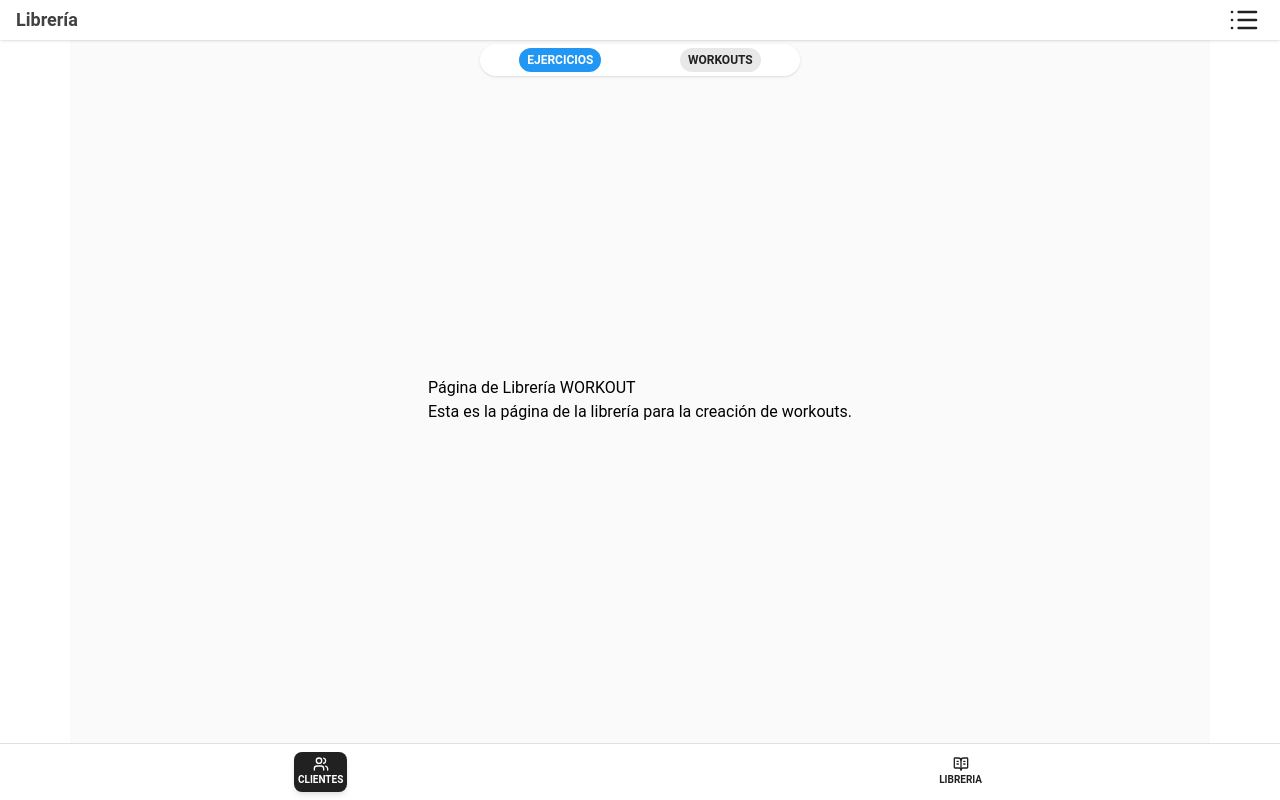
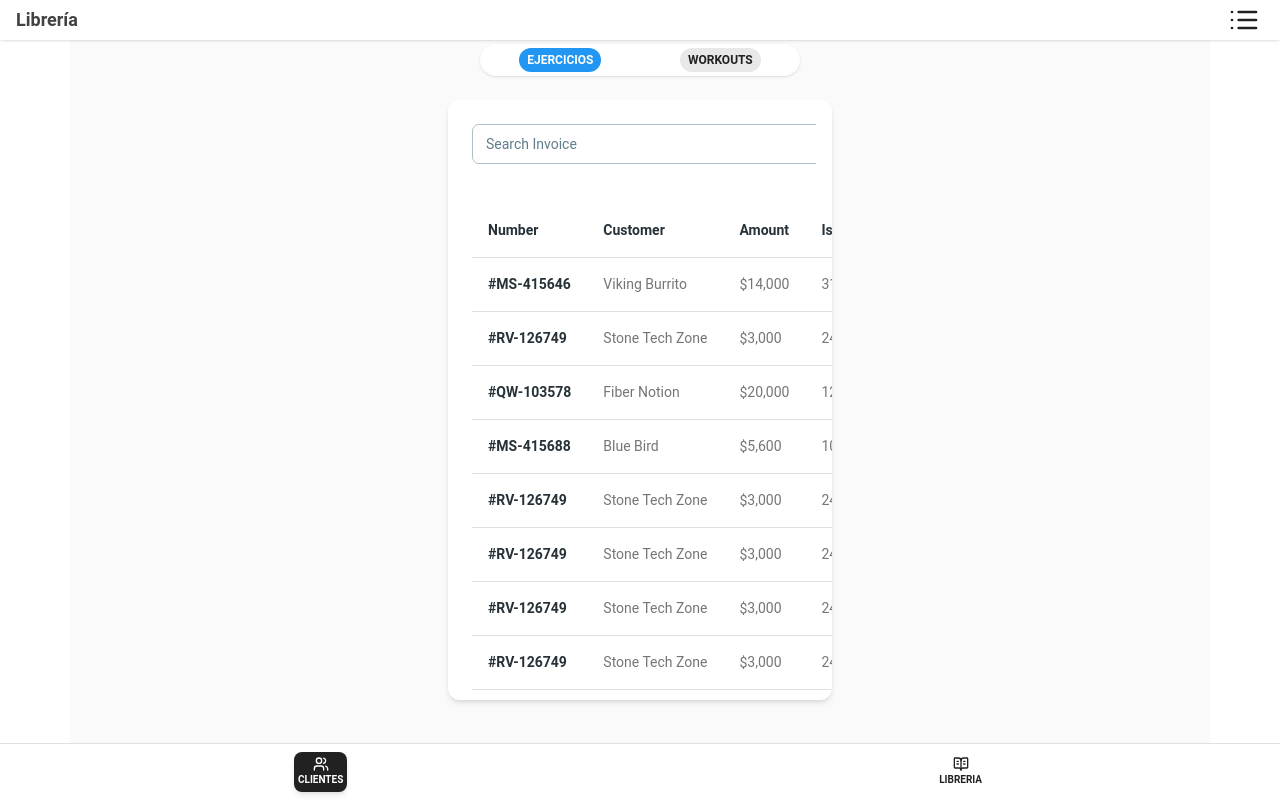
Before and after one commit to BCpollito/Gym_Project, a React (Vite) app in the folder front/: page /admin/libreria/activity/workouts in a window 1280 px wide. Built offline with nearby package versions, Linux system fonts and the light colour scheme; no server answers.

Commit message:
feat: simple workout page

```diff
--- a/front/src/Components/libraryWorkout.tsx
+++ b/front/src/Components/libraryWorkout.tsx
@@ -1,10 +1,253 @@
-export default function LibraryWorkout(){
-    return (
-        <>
-        <div>
-            <h1>Página de Librería WORKOUT</h1>
-            <p>Esta es la página de la librería para la creación de workouts.</p>
-        </div>
-        </>
-    );
+import {
+  Card,
+  Input,
+  CardHeader,
+  Typography,
+  CardBody,
+} from "@material-tailwind/react";
+
+const TABLE_HEAD = [
+  {
+    head: "Number",
+  },
+  {
+    head: "Customer",
+  },
+  {
+    head: "Amount",
+  },
+  {
+    head: "Issued",
+  },
+  {
+    head: "Payment Date",
+  },
+];
+
+const TABLE_ROWS = [
+  {
+    number: "#MS-415646",
+    customer: "Viking Burrito",
+    amount: "$14,000",
+    issued: "31 Jan 2024",
+    date: "31 Feb 2024",
+  },
+  {
+    number: "#RV-126749",
+    customer: "Stone Tech Zone",
+    amount: "$3,000",
+    issued: "24 Jan 2024",
+    date: "24 Feb 2024",
+  },
+  {
+    number: "#QW-103578",
+    customer: "Fiber Notion",
+    amount: "$20,000",
+    issued: "12 Jan 2024",
+    date: "12 Feb 2024",
+  },
+  {
+    number: "#MS-415688",
+    customer: "Blue Bird",
+    amount: "$5,600",
+    issued: "10 Jan 2024",
+    date: "10 Feb 2024",
+  },
+  ,
+  {
+    number: "#RV-126749",
+    customer: "Stone Tech Zone",
+    amount: "$3,000",
+    issued: "24 Jan 2024",
+    date: "24 Feb 2024",
+  },
+  {
+    number: "#RV-126749",
+    customer: "Stone Tech Zone",
+    amount: "$3,000",
+    issued: "24 Jan 2024",
+    date: "24 Feb 2024",
+  },
+  {
+    number: "#RV-126749",
+    customer: "Stone Tech Zone",
+    amount: "$3,000",
+    issued: "24 Jan 2024",
+    date: "24 Feb 2024",
+  },
+
+  {
+    number: "#RV-126749",
+    customer: "Stone Tech Zone",
+    amount: "$3,000",
+    issued: "24 Jan 2024",
+    date: "24 Feb 2024",
+  },
+  {
+    number: "#RV-126749",
+    customer: "Stone Tech Zone",
+    amount: "$3,000",
+    issued: "24 Jan 2024",
+    date: "24 Feb 2024",
+  },
+  {
+    number: "#RV-126749",
+    customer: "Stone Tech Zone",
+    amount: "$3,000",
+    issued: "24 Jan 2024",
+    date: "24 Feb 2024",
+  },
+  {
+    number: "#RV-126749",
+    customer: "Stone Tech Zone",
+    amount: "$3,000",
+    issued: "24 Jan 2024",
+    date: "24 Feb 2024",
+  },
+  {
+    number: "#RV-126749",
+    customer: "Stone Tech Zone",
+    amount: "$3,000",
+    issued: "24 Jan 2024",
+    date: "24 Feb 2024",
+  },
+  {
+    number: "#RV-126749",
+    customer: "Stone Tech Zone",
+    amount: "$3,000",
+    issued: "24 Jan 2024",
+    date: "24 Feb 2024",
+  },
+  {
+    number: "#RV-126749",
+    customer: "Stone Tech Zone",
+    amount: "$3,000",
+    issued: "24 Jan 2024",
+    date: "24 Feb 2024",
+  },
+  {
+    number: "#RV-126749",
+    customer: "Stone Tech Zone",
+    amount: "$3,000",
+    issued: "24 Jan 2024",
+    date: "24 Feb 2024",
+  },
+  {
+    number: "#RV-126749",
+    customer: "Stone Tech Zone",
+    amount: "$3,000",
+    issued: "24 Jan 2024",
+    date: "24 Feb 2024",
+  },
+  {
+    number: "#RV-126749",
+    customer: "Stone Tech Zone",
+    amount: "$3,000",
+    issued: "24 Jan 2024",
+    date: "24 Feb 2024",
+  },
+  {
+    number: "#RV-126749",
+    customer: "Stone Tech Zone",
+    amount: "$3,000",
+    issued: "24 Jan 2024",
+    date: "24 Feb 2024",
+  },
+];
+
+export default function LibraryWorkout() {
+  return (
+    <div className="max-h-[75vh]">
+      <Card className="h-full max-w-sm overflow-scroll ">
+        <CardHeader
+          floated={false}
+          shadow={false}
+          className="mb-2 rounded-none p-2"
+        >
+          <div className="w-full max-w-sm md:w-96 relative block">
+            <Input label="Search Invoice" />
+          </div>
+        </CardHeader>
+        <CardBody className="overflow-scroll max-w-sm max-h-[65vh] h-full">
+          <table className="w-full min-w-max table-auto text-left">
+            <thead>
+              <tr>
+                {TABLE_HEAD.map(({ head }) => (
+                  <th key={head} className="border-b border-gray-300 p-4">
+                    <div className="flex items-center gap-1">
+                      <Typography
+                        color="blue-gray"
+                        variant="small"
+                        className="!font-bold"
+                      >
+                        {head}
+                      </Typography>
+                    </div>
+                  </th>
+                ))}
+              </tr>
+            </thead>
+            <tbody>
+              {TABLE_ROWS.map(
+                ({ number, customer, amount, issued, date }, index) => {
+                  const isLast = index === TABLE_ROWS.length - 1;
+                  const classes = isLast
+                    ? "p-4"
+                    : "p-4 border-b border-gray-300";
+
+                  return (
+                    <tr key={number}>
+                      <td className={classes}>
+                        <div className="flex items-center gap-1">
+                          <Typography
+                            variant="small"
+                            color="blue-gray"
+                            className="font-bold"
+                          >
+                            {number}
+                          </Typography>
+                        </div>
+                      </td>
+                      <td className={classes}>
+                        <Typography
+                          variant="small"
+                          className="font-normal text-gray-600"
+                        >
+                          {customer}
+                        </Typography>
+                      </td>
+                      <td className={classes}>
+                        <Typography
+                          variant="small"
+                          className="font-normal text-gray-600"
+                        >
+                          {amount}
+                        </Typography>
+                      </td>
+                      <td className={classes}>
+                        <Typography
+                          variant="small"
+                          className="font-normal text-gray-600"
+                        >
+                          {issued}
+                        </Typography>
+                      </td>
+                      <td className={classes}>
+                        <Typography
+                          variant="small"
+                          className="font-normal text-gray-600"
+                        >
+                          {date}
+                        </Typography>
+                      </td>
+                    </tr>
+                  );
+                }
+              )}
+            </tbody>
+          </table>
+        </CardBody>
+      </Card>
+    </div>
+  );
 }
```
